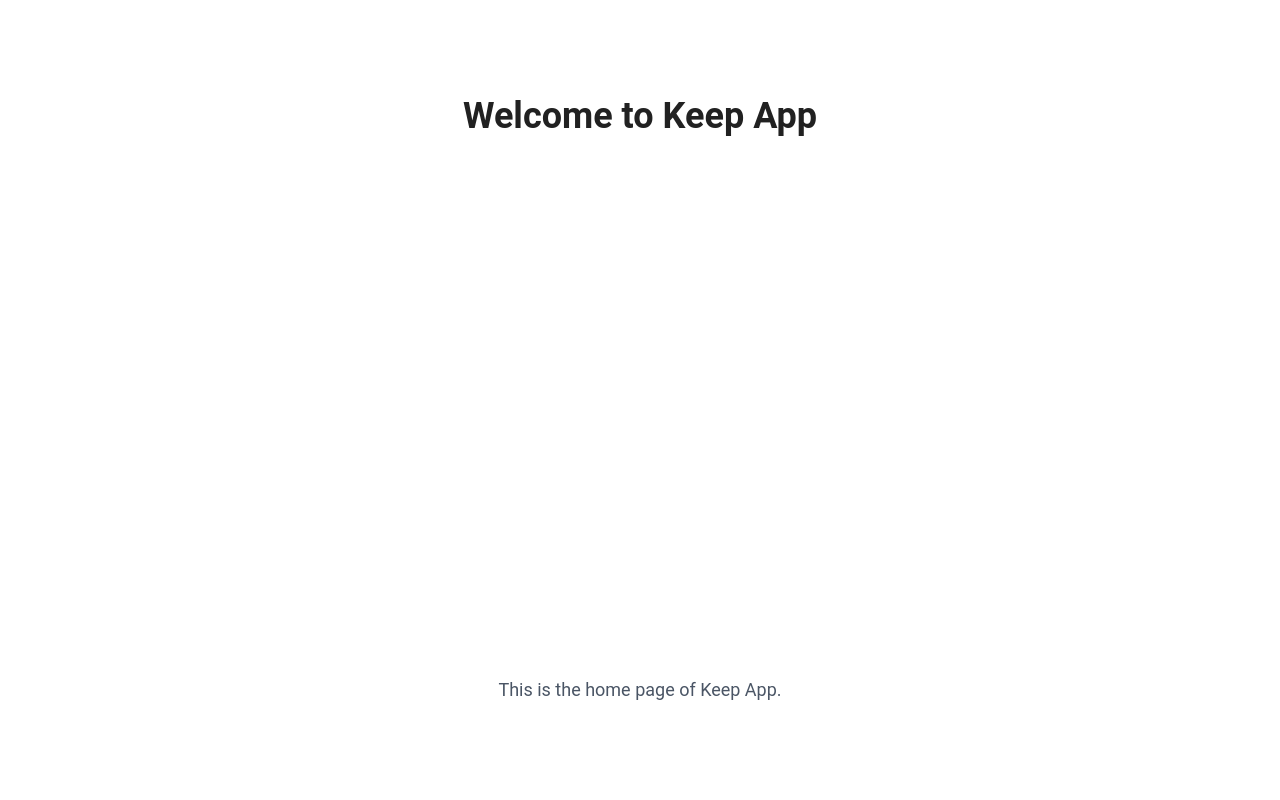
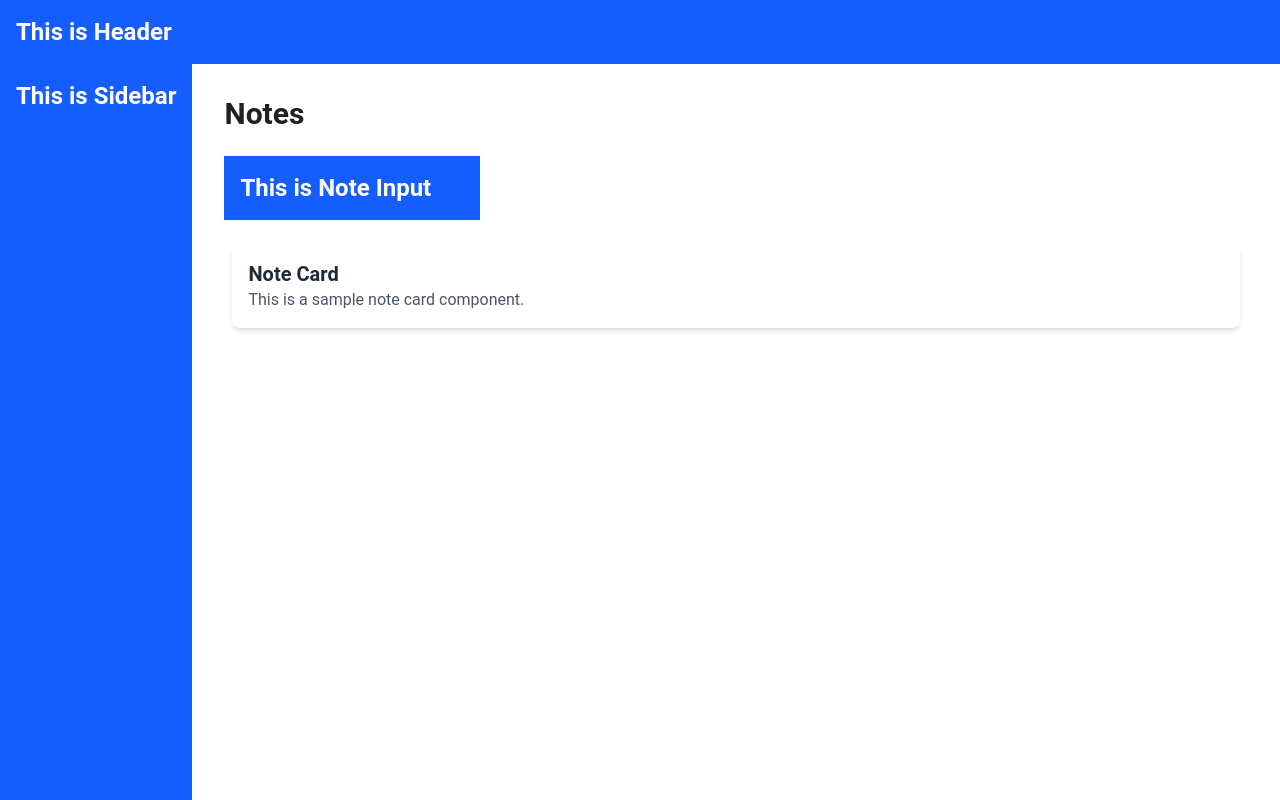
Before and after one commit to mhvuong3107/keep-app, a Next.js app: page / in a window 1280 px wide. Built offline with nearby package versions, Linux system fonts and the light colour scheme.

Commit message:
feat: implement layout and routing structure

```diff
--- /dev/null
+++ b/src/app/(keep)/archive/page.tsx
@@ -0,0 +1,12 @@
+"use client";
+
+export default function Archive() {
+    return (
+        <div className="space-y-6">
+            <h1 className="text-3xl font-bold">Archive</h1>
+            <div className="text-gray-500">
+                <p>No archived notes yet</p>
+            </div>
+        </div>
+    );
+}
--- /dev/null
+++ b/src/app/(keep)/home/page.tsx
@@ -0,0 +1,12 @@
+"use client";
+import NoteInput from "@/components/keep/NoteInput";
+import NoteCard from "@/components/keep/NoteCard";
+
+export default function Home() {
+    return (
+        <div className="space-y-6">
+            <NoteInput />
+            <NoteCard />
+        </div>
+    );
+}
--- /dev/null
+++ b/src/app/(keep)/layout.tsx
@@ -0,0 +1,22 @@
+"use client";
+
+import KeepHeader from "@/components/keep/KeepHeader";
+import KeepSidebar from "@/components/keep/KeepSidebar";
+
+export default function KeepLayout({
+    children,
+}: {
+    children: React.ReactNode;
+}) {
+    return (
+        <div className="min-h-screen bg-background flex flex-col">
+            <KeepHeader />
+            <div className="flex flex-1 overflow-hidden">
+                <KeepSidebar />
+                <main className="flex-1 p-4 sm:p-8 transition-all duration-200">
+                  {children}
+                </main>
+            </div>
+        </div>
+    );
+}
--- /dev/null
+++ b/src/app/(keep)/page.tsx
@@ -0,0 +1,13 @@
+"use client";
+import NoteInput from "@/components/keep/NoteInput";
+import NoteCard from "@/components/keep/NoteCard";
+
+export default function Home() {
+    return (
+        <div className="space-y-6">
+            <h1 className="text-3xl font-bold">Notes</h1>
+            <NoteInput />
+            <NoteCard />
+        </div>
+    );
+}
--- /dev/null
+++ b/src/app/(keep)/reminders/page.tsx
@@ -0,0 +1,12 @@
+"use client";
+
+export default function Reminders() {
+    return (
+        <div className="space-y-6">
+            <h1 className="text-3xl font-bold">Reminders</h1>
+            <div className="text-gray-500">
+                <p>No reminders yet</p>
+            </div>
+        </div>
+    );
+}
--- /dev/null
+++ b/src/app/(keep)/trash/page.tsx
@@ -0,0 +1,12 @@
+"use client";
+
+export default function Trash() {
+    return (
+        <div className="space-y-6">
+            <h1 className="text-3xl font-bold">Trash</h1>
+            <div className="text-gray-500">
+                <p>No deleted notes yet</p>
+            </div>
+        </div>
+    );
+}
--- a/src/app/page.tsx
+++ /dev/null
@@ -1,12 +0,0 @@
-"use client";
-
-
-export default function Home() {
-
-  return (
-    <main className="flex min-h-screen flex-col items-center justify-between p-24">
-      <h1 className="text-4xl font-bold">Welcome to Keep App</h1>
-      <p className="mt-4 text-lg text-gray-600">This is the home page of Keep App.</p>
-    </main>
-  );
-}
--- a/src/components/keep/KeepHeader.tsx
+++ b/src/components/keep/KeepHeader.tsx
@@ -0,0 +1,8 @@
+
+export default function KeepHeader() {
+  return (
+    <header className="bg-blue-600 text-white p-4">
+      <h1 className="text-2xl font-bold">This is Header</h1>
+    </header>
+  );
+}
--- a/src/components/keep/KeepSidebar.tsx
+++ b/src/components/keep/KeepSidebar.tsx
@@ -0,0 +1,8 @@
+
+export default function KeepSidebar() {
+  return (
+    <header className="bg-blue-600 text-white p-4">
+      <h1 className="text-2xl font-bold">This is Sidebar</h1>
+    </header>
+  );
+}
--- a/src/components/keep/NoteCard.tsx
+++ b/src/components/keep/NoteCard.tsx
@@ -0,0 +1,9 @@
+
+export default function NoteCard() {
+  return (
+    <div className="flex flex-col bg-white shadow-md rounded-lg p-4 m-2">
+      <h2 className="text-xl font-bold text-gray-800">Note Card</h2>
+      <p className="text-gray-600">This is a sample note card component.</p>
+    </div>
+  );
+}
--- a/src/components/keep/NoteInput.tsx
+++ b/src/components/keep/NoteInput.tsx
@@ -0,0 +1,9 @@
+
+
+export default function NoteInput() {
+  return (
+    <header className="bg-blue-600 text-white p-4 w-3xs">
+      <h1 className="text-2xl font-bold">This is Note Input</h1>
+    </header>
+  );
+}
```
